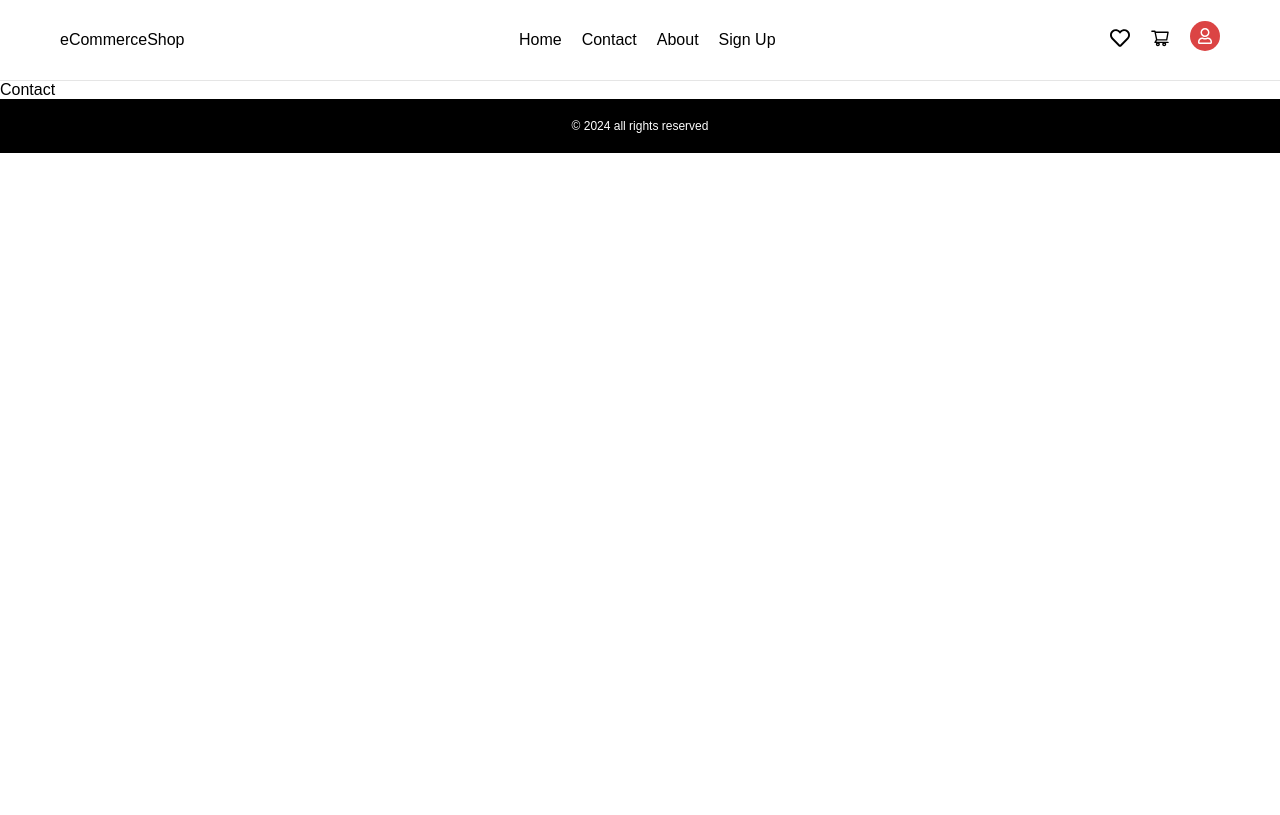
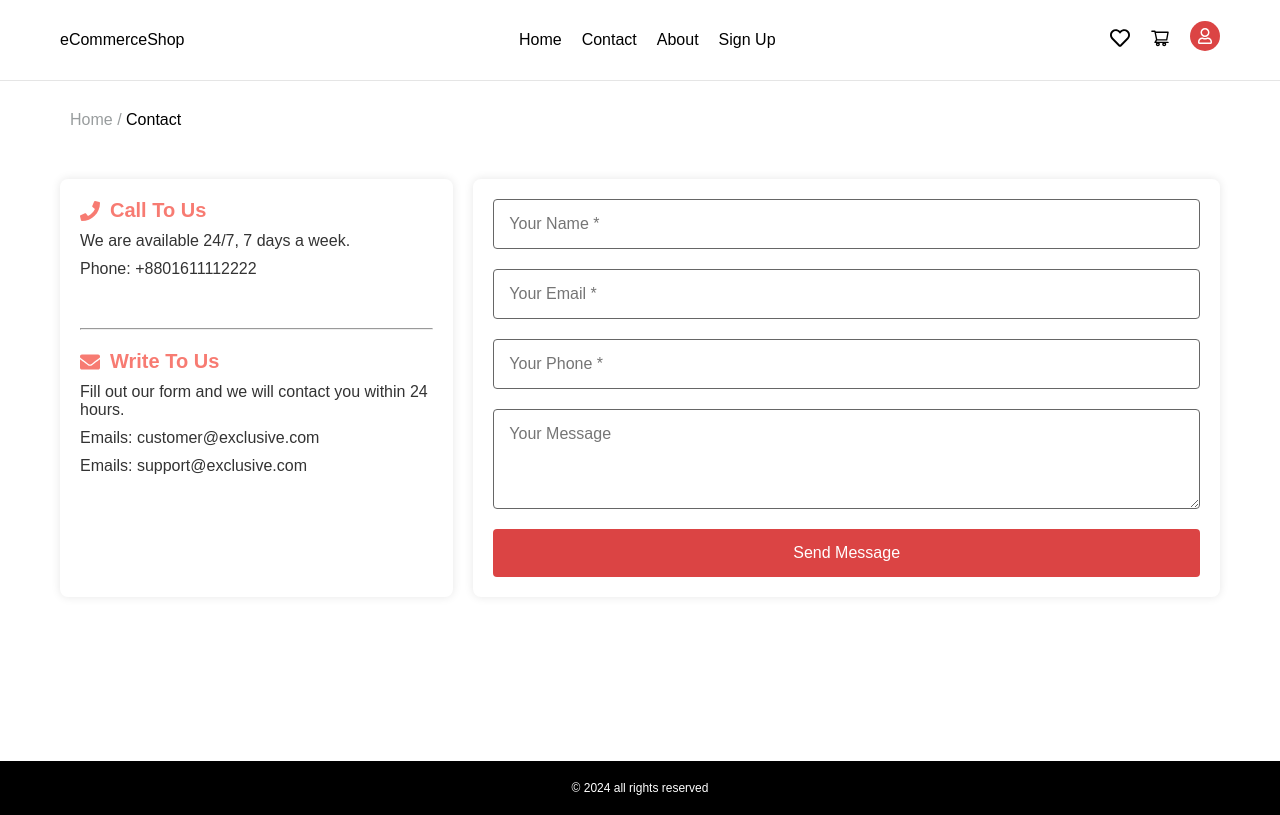
Before and after one commit to ahmidou09/eCommerce_MERN, a React (Vite) app in the folder frontend/: page /contact in a window 1280 px wide. Built offline with nearby package versions, Linux system fonts and the light colour scheme.

Commit message:
Update Contact page with styled-components and contact form

```diff
--- a/frontend/src/pages/Contact.jsx
+++ b/frontend/src/pages/Contact.jsx
@@ -1,7 +1,141 @@
 import React from "react";
+import styled from "styled-components";
+import { FaPhone, FaEnvelope } from "react-icons/fa";
+import { Link } from "react-router-dom";
 
-function Contact() {
-  return <div>Contact</div>;
-}
+const Container = styled.div`
+  max-width: 1200px;
+  margin: 0 auto;
+  padding: 2rem;
+  height: 85vh;
+`;
+
+const Breadcrumb = styled.div`
+  margin-bottom: 4rem;
+  padding: 1rem;
+  color: var(--color-grey-1);
+
+  span {
+    color: var(--color-black);
+  }
+`;
+
+const ContactContainer = styled.div`
+  display: flex;
+  gap: 2rem;
+`;
+
+const InfoContainer = styled.div`
+  flex: 1;
+  padding: 2rem;
+  box-shadow: 0 0 10px rgba(0, 0, 0, 0.1);
+  border-radius: 8px;
+  display: flex;
+  flex-direction: column;
+  gap: 2rem;
+`;
+
+const InfoBlock = styled.div`
+  margin-bottom: 2rem;
+`;
+
+const InfoTitle = styled.h2`
+  font-size: 2rem;
+  color: var(--color-red-1);
+  margin-bottom: 1rem;
+  display: flex;
+  align-items: center;
+  gap: 0.5rem;
+`;
+
+const InfoText = styled.p`
+  font-size: 1.6rem;
+  color: var(--color-grey-3);
+  margin-bottom: 1rem;
+`;
+
+const FormContainer = styled.div`
+  flex: 2;
+  background-color: white;
+  padding: 2rem;
+  box-shadow: 0 0 10px rgba(0, 0, 0, 0.1);
+  border-radius: 8px;
+`;
+
+const Form = styled.form`
+  display: flex;
+  flex-direction: column;
+  gap: 2rem;
+`;
+
+const Input = styled.input`
+  padding: 1.5rem;
+  font-size: 1.6rem;
+  border: 1px solid var(--color-grey-4);
+  border-radius: 4px;
+`;
+
+const TextArea = styled.textarea`
+  padding: 1.5rem;
+  font-size: 1.6rem;
+  border: 1px solid var(--color-grey-4);
+  border-radius: 4px;
+  height: 10rem;
+`;
+
+const Button = styled.button`
+  padding: 1.5rem;
+  font-size: 1.6rem;
+  color: var(--color-white);
+  background-color: var(--color-primary-1);
+  border: none;
+  border-radius: 4px;
+  cursor: pointer;
+
+  &:hover {
+    background-color: var(--color-red-1);
+  }
+`;
+
+const Contact = () => {
+  return (
+    <Container>
+      <Breadcrumb>
+        <Link to="/">Home</Link> / <span>Contact</span>
+      </Breadcrumb>
+      <ContactContainer>
+        <InfoContainer>
+          <InfoBlock>
+            <InfoTitle>
+              <FaPhone style={{ marginRight: "0.5rem" }} /> Call To Us
+            </InfoTitle>
+            <InfoText>We are available 24/7, 7 days a week.</InfoText>
+            <InfoText>Phone: +8801611112222</InfoText>
+          </InfoBlock>
+          <hr />
+          <InfoBlock>
+            <InfoTitle>
+              <FaEnvelope style={{ marginRight: "0.5rem" }} /> Write To Us
+            </InfoTitle>
+            <InfoText>
+              Fill out our form and we will contact you within 24 hours.
+            </InfoText>
+            <InfoText>Emails: customer@exclusive.com</InfoText>
+            <InfoText>Emails: support@exclusive.com</InfoText>
+          </InfoBlock>
+        </InfoContainer>
+        <FormContainer>
+          <Form>
+            <Input type="text" placeholder="Your Name *" required />
+            <Input type="email" placeholder="Your Email *" required />
+            <Input type="tel" placeholder="Your Phone *" required />
+            <TextArea placeholder="Your Message" required />
+            <Button type="submit">Send Message</Button>
+          </Form>
+        </FormContainer>
+      </ContactContainer>
+    </Container>
+  );
+};
 
 export default Contact;
```
